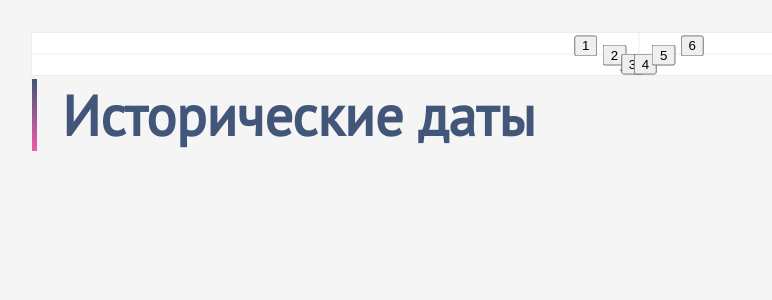
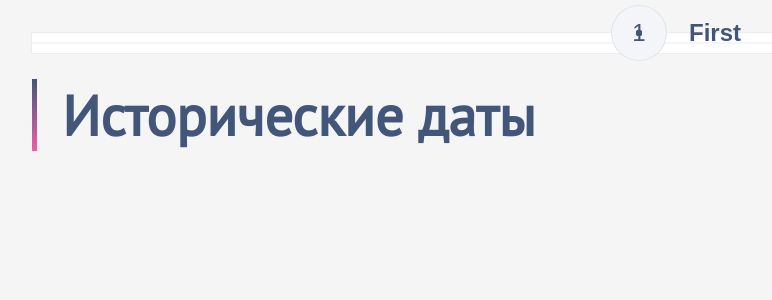
Before and after one commit to qqax/time-widget, a React app: page / in a window 1280 px wide. Shown: the top 300 px of the page, without its empty margins (1-773 px from the left). Built offline with nearby package versions, Linux system fonts and the light colour scheme.

Commit message:
create AnimatedButton.tsx

```diff
--- /dev/null
+++ b/src/Widget/Circle/AnimatedButton.module.scss
@@ -0,0 +1,16 @@
+@use '../../styles/variables' as palette;
+
+.btn {
+  width: 6px;
+  height: 6px;
+  border-radius: 50%;
+  background-color: palette.$color-primary;
+  border: none;
+  cursor: pointer;
+  //overflow: hidden;
+  padding: 0;
+  transition: background-color 0.3s;
+  position: absolute;
+  font-size: 16px;
+  transform: translate(-50%, -50%);
+}
--- /dev/null
+++ b/src/Widget/Circle/AnimatedButton.tsx
@@ -0,0 +1,157 @@
+import React, { forwardRef, useEffect, useRef, useState } from 'react';
+import { gsap } from 'gsap';
+import styles from './AnimatedButton.module.scss';
+
+type AnimatedButtonProps = React.ButtonHTMLAttributes<HTMLButtonElement> & {
+  label: string;
+  number: number;
+  selected: boolean;
+  onClick?: React.MouseEventHandler<HTMLButtonElement>;
+};
+
+const AnimatedButton = forwardRef<HTMLButtonElement, AnimatedButtonProps>(
+  ({ label, number, selected, onClick, ...rest }, ref) => {
+    const innerRef = useRef<HTMLButtonElement>(null);
+    const combinedRef = (node: HTMLButtonElement | null) => {
+      innerRef.current = node;
+      if (typeof ref === 'function') {
+        ref(node);
+      } else if (ref) {
+        ref.current = node;
+      }
+    };
+
+    const numberRef = useRef<HTMLSpanElement>(null);
+    const labelRef = useRef<HTMLSpanElement>(null);
+    const [showLabel, setShowLabel] = useState(false);
+    const [showNumber, setShowNumber] = useState(false);
+
+    const colorPrimary = getComputedStyle(document.documentElement)
+      .getPropertyValue('--color-primary')
+      .trim();
+    const colorBorder = getComputedStyle(document.documentElement)
+      .getPropertyValue('--color-border')
+      .trim();
+
+    useEffect(() => {
+      if (selected) {
+        gsap.to(innerRef.current, {
+          width: 56,
+          height: 56,
+          duration: 0.2,
+          borderRadius: '50%',
+          border: `1px solid ${colorBorder}`,
+          fontWeight: 'normal',
+          fontSize: 0.2,
+          lineHeight: 1.5,
+          color: `${colorPrimary}`,
+          backgroundColor: '#F4F5F9',
+          ease: 'power2.out',
+        });
+
+        setShowNumber(true);
+
+        gsap.delayedCall(1, () => {
+          setShowLabel(true);
+        });
+      } else {
+        if (labelRef.current) {
+          // Анимация исчезновения label
+          gsap.to(labelRef.current, {
+            opacity: 0,
+            scale: 0.5,
+            duration: 0.2,
+            ease: 'power2.in',
+            onComplete: () => {
+              setShowLabel(false);
+            },
+          });
+        } else {
+          setShowLabel(false);
+        }
+
+        if (numberRef.current) {
+          gsap.to(numberRef.current, {
+            opacity: 0,
+            scale: 0.5,
+            duration: 0.2,
+            ease: 'power2.in',
+            onComplete: () => {
+              setShowNumber(false); // Скрыть number после анимации
+            },
+          });
+        } else {
+          setShowNumber(false);
+        }
+
+        gsap.to(innerRef.current, {
+          width: 6,
+          height: 6,
+          duration: 0.2,
+          borderRadius: '50%',
+          backgroundColor: `${colorPrimary}`,
+          ease: 'power2.in',
+        });
+      }
+    }, [selected]);
+
+    useEffect(() => {
+      if (showLabel && labelRef.current) {
+        gsap.fromTo(
+          labelRef.current,
+          { opacity: 0, scale: 0.5 },
+          { opacity: 1, scale: 1, duration: 0.3, ease: 'power2.out' },
+        );
+      }
+    }, [showLabel]);
+
+    useEffect(() => {
+      if (showNumber && numberRef.current) {
+        gsap.fromTo(
+          numberRef.current,
+          { opacity: 0, scale: 0.5 },
+          { opacity: 1, scale: 1, duration: 0.3, ease: 'power2.out' },
+        );
+      }
+    }, [showNumber]);
+
+    return (
+      <button ref={combinedRef} onClick={onClick} className={styles.btn} {...rest}>
+        {showNumber && (
+          <span
+            ref={numberRef}
+            style={{
+              position: 'absolute',
+              top: '50%',
+              left: '50%',
+              transform: 'translate(-50%, -50%)',
+              fontSize: 24,
+              pointerEvents: 'none',
+            }}
+          >
+            {number}
+          </span>
+        )}
+        {showLabel && (
+          <span
+            ref={labelRef}
+            style={{
+              position: 'absolute',
+              marginLeft: 50,
+              transform: 'translate(0%, -50%)',
+              fontSize: 24,
+              fontWeight: 'bold',
+              pointerEvents: 'none',
+            }}
+          >
+            {label}
+          </span>
+        )}
+      </button>
+    );
+  },
+);
+
+AnimatedButton.displayName = 'AnimatedButton';
+
+export default AnimatedButton;
--- a/src/Widget/Circle/CircleButtons.module.scss
+++ b/src/Widget/Circle/CircleButtons.module.scss
@@ -7,14 +7,15 @@
   height: 100%;
   padding: 60px;
   box-sizing: border-box;
+  margin: 20px 200px;
 }
 
 .circle-container {
   position: relative;
   margin: auto;
   width: 100%;
-  max-width: 100vmin; /* ограничивает по меньшей из сторон */
-  aspect-ratio: 1 / 1; /* сохраняет форму круга */
+  max-width: 100vmin;
+  aspect-ratio: 1 / 1;
   border-radius: 50%;
   border: 1px solid palette.$color-border;
 }
--- a/src/Widget/Circle/CircleButtons.tsx
+++ b/src/Widget/Circle/CircleButtons.tsx
@@ -1,9 +1,10 @@
-import React, { useCallback, useEffect, useMemo, useRef } from 'react';
+import React, { useCallback, useEffect, useId, useMemo, useRef, useState } from 'react';
 import styles from './CircleButtons.module.scss';
 import gsap from 'gsap';
+import AnimatedButton from './AnimatedButton';
 
 const buttonData = [
-  { label: 'First' },
+  { id: 12, label: 'First' },
   { label: 'Second' },
   { label: 'Third' },
   { label: 'Fourth' },
@@ -17,8 +18,18 @@ export default function CircleButtons() {
   const count = buttonData.length;
   const initialAngle = -Math.PI / 3;
   const anglePerButton = useMemo(() => (Math.PI * 2) / count, [count]);
+  const [selectedIndex, setSelectedIndex] = useState(0);
 
   const angleOffsetRef = useRef(initialAngle);
+
+  const idPrefix = useId();
+  const buttons = useMemo(
+    () =>
+      buttonData.map((data, i) => {
+        return { ...data, key: data.id || `${idPrefix}-${i}` };
+      }),
+    [buttonData, selectedIndex],
+  );
 
   const positionButtons = useCallback(
     (angleShift = initialAngle) => {
@@ -48,6 +59,8 @@ export default function CircleButtons() {
 
   const rotateToIndex = useCallback(
     (targetIndex: number) => {
+      setSelectedIndex(targetIndex);
+
       const targetAngle = -anglePerButton * targetIndex + initialAngle;
 
       gsap.to(angleOffsetRef, {
@@ -59,7 +72,7 @@ export default function CircleButtons() {
         },
       });
     },
-    [anglePerButton],
+    [anglePerButton, buttons.length, initialAngle, positionButtons],
   );
 
   useEffect(() => {
@@ -76,17 +89,17 @@ export default function CircleButtons() {
   return (
     <div className={styles.circleWrapper}>
       <div className={styles.circleContainer} ref={containerRef}>
-        {buttonData.map((data, i) => (
-          <button
-            key={data.label}
+        {buttons.map(({ key, label }, i) => (
+          <AnimatedButton
+            key={key}
             ref={(el) => {
               if (el) buttonRefs.current[i] = el;
             }}
             onClick={() => rotateToIndex(i)}
-            className={styles.circleBtn}
-          >
-            {i + 1}
-          </button>
+            label={label}
+            number={i + 1}
+            selected={selectedIndex === i}
+          ></AnimatedButton>
         ))}
       </div>
     </div>
--- a/src/styles/_variables.scss
+++ b/src/styles/_variables.scss
@@ -4,3 +4,12 @@ $color-left-date: #5D5FEF;
 $color-right-date: #EF5DA8;
 $color-border: rgba(66, 86, 122, 0.1);
 $color-background: #E5E5E5;
+
+:root {
+  --color-primary: #42567A;
+  --color-secondary: #3877EE;
+  --color-left-date: #5D5FEF;
+  --color-right-date: #EF5DA8;
+  --color-border: rgba(66, 86, 122, 0.1);
+  --color-background: #E5E5E5;
+}
```
Also changed, not shown: src/.eslintrc.cjs.
